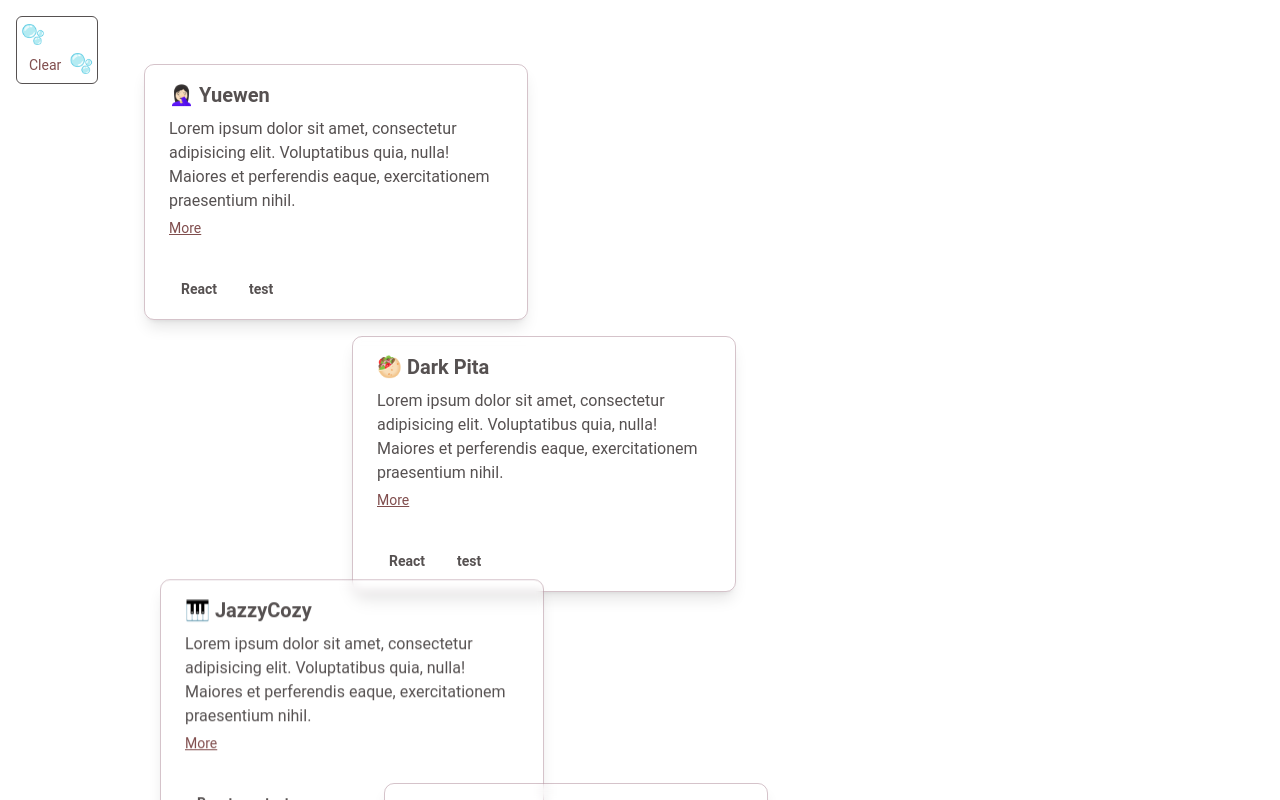
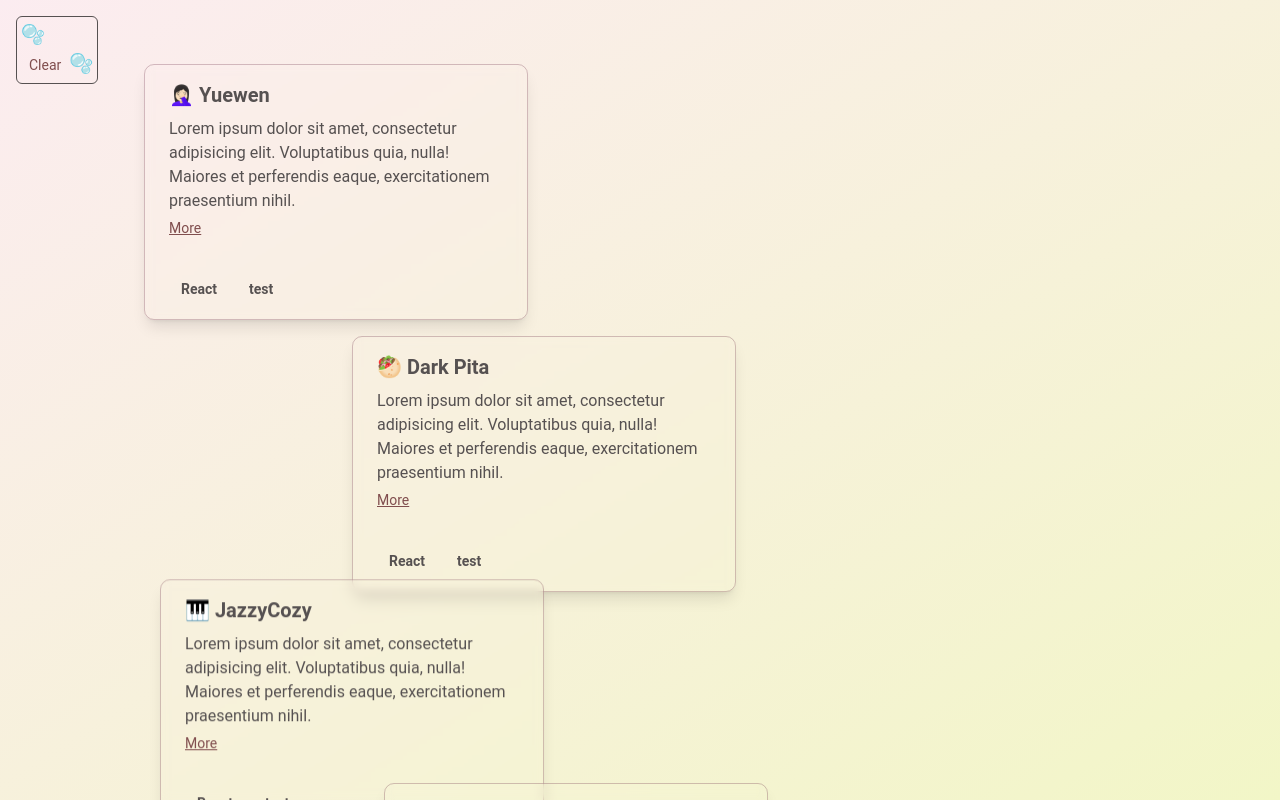
Before and after one commit to kapa-moon/kapa-space, a React (Create React App) app in the folder kapa-space/: page / in a window 1280 px wide. Built offline with nearby package versions, Linux system fonts and the light colour scheme.

Commit message:
bg color

```diff
--- a/kapa-space/src/App.css
+++ b/kapa-space/src/App.css
@@ -1,7 +1,7 @@
 .App{
-    /* background: linear-gradient(to bottom right,rgba(251, 232, 237, 0.822), rgb(242, 246, 199)); */
+    background: linear-gradient(to bottom right,rgba(251, 232, 237, 0.822), rgb(242, 246, 199));
     /* background-color: rgba(215, 103, 103, 0.808); */
-    background: rgb(255, 255, 255);
+    /* background: rgb(255, 255, 255); */
     /* background: linear-gradient(131deg, rgba(124, 88, 195, 0.968) 0%, rgba(120,51,92,1) 35%, rgba(179,114,5,0.6937368697478992) 63%, rgba(255,113,0,0.7609637605042017) 100%); */
     /* color: rgb(57, 59, 60); */
     color: rgb(86, 81, 81);
```
